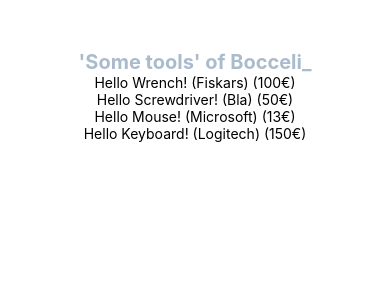
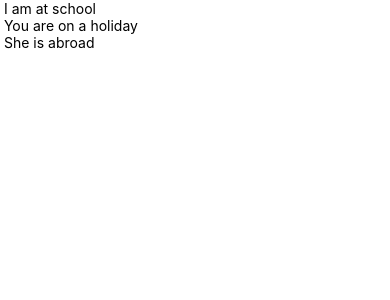
Before and after one commit to bocceli/react-native, a React Native app: screen / in a window 390 px wide. Shown: the top 300 px of the page. Built offline with nearby package versions, Linux system fonts and the light colour scheme.

Commit message:
assignment 2

```diff
--- a/App.js
+++ b/App.js
@@ -1,79 +1,107 @@
-/*
-Imports coming from react and react-native
-*/
-
-import React, { Component } from 'react';
-import { Text, View, StyleSheet } from 'react-native';
-
-/*
-Properties (props for short) are properties of an element and they can have different values.
-As in HTML we have an element <img> which must have a property src, which should have
-a hyper reference as its value to an image: src='http://someplace.sp/someimage.png'
-In React Native there is no such element as img and property src - these would be selfmade expressions.
-See: https://facebook.github.io/react-native/docs/props
-
-Event handling properties as onPress are also properties of the elements, not only the
-properties which have some static (or not) value.
-*/
+import React, {Component} from 'react';
+import {Alert, Text, View} from 'react-native';
 
 
 /*
-Component, which is NOT the starting point: this is not exported as default in this App.js
-This can be included in other components - see below.
-Note: Component's name is SayHello and component is used (included) by referring to its name
+state is like components attributes - they can be used inside the component, but not outside.
+Notice that setting prevalues to state attributes, you do as in the constructor.
+When changin the value of the state, you use setState method.
+Every time you change the value, screen is rendered - meaning, new values are set visible.
+
+And again... take a good look at what is shown on the screen - nothing else but what is returned
 */
-class SayHello extends Component {
-  //Render: contents must be rendered, repared
-  render() {
+export default class App extends Component {
+  state = {
+    myState: String,
+    yourState: String,
+    myStateChanged: Boolean,
+    yourStateChanged: Boolean,
+  };
+
+  //Constructor is not needed. Values can be set above where only types are set.
+  constructor () {
+    super (); //super must be called first
+    this.state = {
+      myState: 'I am at school',
+      yourState: 'You are on a holiday',
+      herState: 'She is abroad',
+      myStateChanged: false,
+      yourStateChanged: false,
+      herStateChanged: false,
+    };
+    //function needs to be bound if written in 'normal' way AND using state
+    // - actually because we are using "this" -object. this object is used in the method meaning this App object.
+    //this.updateYourState = this.updateYourState.bind (this);
+    //Arrow-type function is newer way and does not need a bind - object 'this' is already bound.
+    // this.updateMyState = this.updateMyState.bind (this);
+  }
+
+
+  /*
+Function written in arrow format - there is no need to bind.
+Compare to method updateYourState
+*/
+  updateMyState = () => {
+    const {myStateChanged} = this.state;
+    if (myStateChanged) {
+      this.setState ({
+        myState: 'I am at school',
+        myStateChanged: false,
+      });
+    } else {
+      this.setState ({
+        myState: 'I am at home',
+        myStateChanged: true,
+      });
+    }
+  };
+  updateYourState = () => {
+    if (this.state.yourStateChanged) {
+      this.setState ({
+        //refers to class's state
+        yourState: 'You are on a holiday',
+        yourStateChanged: false,
+      });
+    } else {
+      this.setState ({
+        //refers to class's state
+        yourState: 'You are at work',
+        yourStateChanged: true,
+      });
+    }
+  };
+  updateHerState = () => {
+    if (this.state.herStateChanged) {
+      this.setState ({
+        //refers to class's state
+        herState: 'She is abroad',
+        herStateChanged: false,
+      });
+    } else {
+      this.setState ({
+        //refers to class's state
+        herState: 'She is shopping',
+        herStateChanged: true,
+      });
+    }
+  };
+  /*
+This is what we see - the render part
+In Text elements there are method calls which happen when the element is clicked
+*/
+
+  render () {
     return (
-        // Returned value must always be just one parent element - here it is View -
-        // and it can include none or more child elements
-        // Returned value is the actual content to be shown on the screen
-        // Here style is added as an inline style - see double curly braces
-        <View style={{ alignItems: 'center' }}>
-          {/* Here style is added from styles definition - only single curly braces */}
-          <Text style={MyStyles.listitem}>Hello {this.props.name}! ({this.props.manufacturer}) ({this.props.price})</Text>
+        <View>
+          <Text onPress={this.updateMyState}> {this.state.myState} </Text>
+          <Text onPress={this.updateYourState}> {this.state.yourState} </Text>
+          <Text onPress={this.updateHerState}> {this.state.herState} </Text>
         </View>
     );
+    /*
+    If we did not use bind, the last function call could be written
+    <Text onPress={()=>this.updateYourState()}> {this.state.yourState} </Text>
+    And this also makes the bind - gives the this-object to the method
+    */
   }
 }
-
-/*
-This component is the starting point - default exported component in file App.js
-*/
-class LotsOfGreetings extends Component {
-  render() {
-    return (
-        <View style={{ alignItems: 'center', top: 50 }}>
-          <Text style={MyStyles.header}>'Some tools' of Bocceli_</Text>
-          {/* Here we add component SayHello several times */}
-          {/* All of these four lines insert component SayHello (see above), */}
-          {/* which includes one View element containing one Text element. */}
-          {/* Here name and status are properties of element SayHello */}
-          {/* and values are printed with statement {this.props.name} and {this.props.status} */}
-          {/* Properties are a bit like method's parameters, where method is component SayHello */}
-          {/* and method call is the included element*/}
-          <SayHello name='Wrench' price={"100€"} manufacturer={"Fiskars"} />
-          <SayHello name='Screwdriver' price={"50€"} manufacturer={"Bla"} />
-          <SayHello name='Mouse' price={"13€"} manufacturer={"Microsoft"} />
-          <SayHello name='Keyboard' price={"150€"} manufacturer={"Logitech"} />
-        </View>
-    );
-  }
-  /*You can think that SayHello elements above are the View elements of component SayHello
-      <View style={{alignItems: 'center'}}>
-        <Text>Hello Juhani!</Text>
-      </View>
-      And the other guys the same way
-  */
-}
-
-//Styles are created like this
-const MyStyles=StyleSheet.create({
-  header:{fontSize:20, fontWeight:"bold", color:"#abc"},
-  listitem:{
-    color:"black"
-  }
-});
-
-export default LotsOfGreetings;
```
